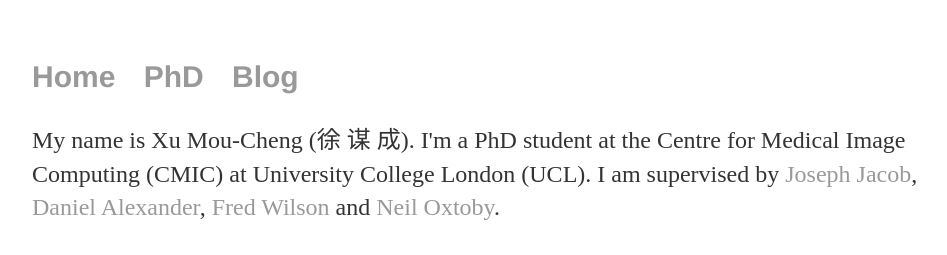
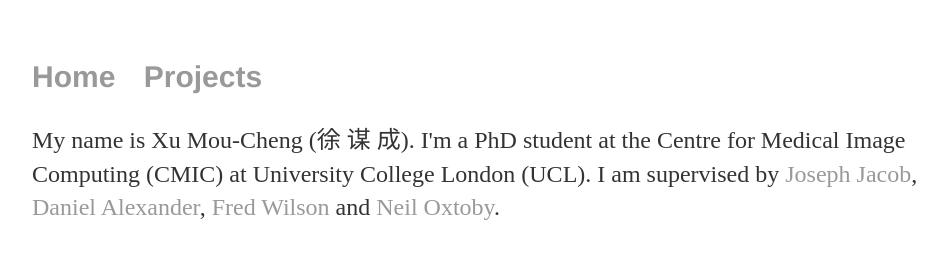
Before and after one commit to moucheng2017/mouchengxu.github.io, a Jekyll site: the page built from index.html, in a window 1280 px wide. Shown: the top 255 px of the page, without its empty margins (160-1107 px from the left). Built offline with Jekyll 4.4.1, drawn with Linux system fonts in a browser that asks for light colours.

Commit message:
Update default.html

```diff
--- a/_layouts/default.html
+++ b/_layouts/default.html
@@ -10,8 +10,7 @@
 			<nav>
 	    		<ul>
 	        		<li><a href="/">Home</a></li>
-				<li><a href="/phd">PhD</a></li>
-	        		<li><a href="/blog">Blog</a></li>
+	        		<li><a href="/projects">Projects</a></li>
 	    		</ul>
 			</nav>
 			<div class="container">
```
